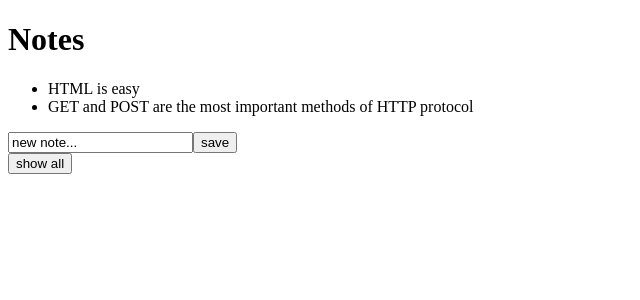
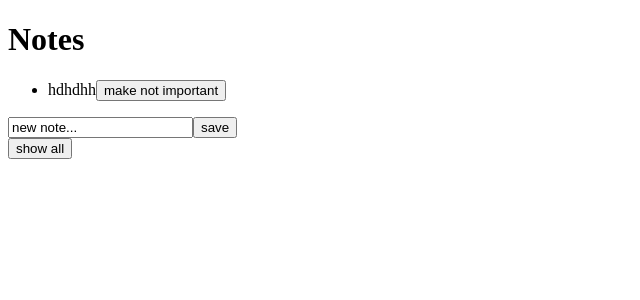
Before and after one commit to raohasham/notes, a React (Vite) app: page / in a window 1280 px wide. Shown: the top 300 px of the page, without its empty margins (0-640 px from the left). Built offline with nearby package versions, Linux system fonts and the light colour scheme; data requests are answered from the project's data file.

Commit message:
modular code

```diff
--- a/db.json
+++ b/db.json
@@ -3,7 +3,7 @@
     {
       "id": "1",
       "content": "HTML is easy",
-        "important": true
+      "important": false
     },
     {
       "id": "2",
@@ -13,7 +13,27 @@
     {
       "id": "3",
       "content": "GET and POST are the most important methods of HTTP protocol",
-        "important": true
+      "important": false
+    },
+    {
+      "id": "4",
+      "content": "new note...",
+      "important": false
+    },
+    {
+      "id": "5",
+      "content": "new note...",
+      "important": false
+    },
+    {
+      "content": "hdhdhh",
+      "important": true,
+      "id": "6"
+    },
+    {
+      "content": "new note...hdhefhhafhsbbsbkkwfkffhwswsjfuejkfnskfk",
+      "important": false,
+      "id": "7"
     }
   ]
 }
--- a/src/App.jsx
+++ b/src/App.jsx
@@ -1,6 +1,7 @@
 import { useState , useEffect } from 'react'
 import Note from "./components/note"
 import axios from 'axios'
+import notesServices from './services/notes'
 
 
 const App = () => {
@@ -8,13 +9,24 @@ const App = () => {
   const [newNote,setnewNote] = useState("new note...")
   const [showall, setshowall]=useState(false)
 
+  const toggleImportance=(id)=>{
+
+    const note= notes.find(n=>n.id===id);
+    const changedNote={...note,important:!note.important};
+
+   notesServices
+    .update(id,changedNote)
+    .then(res=>setnotes(notes.map(n=>n.id!==id ? n :res)))
+
+  }
+
 useEffect(()=>{
-  console.log('effect');
-  axios
-  .get('http://localhost:3001/notes')
+
+notesServices
+  .getAll()
   .then(res=>{
     console.log('promise fullfilled');
-    setnotes(res.data)
+    setnotes(res)
     console.log('render ',notes.length,"notes ");
 
   }
@@ -29,10 +41,15 @@ useEffect(()=>{
       important: Math.random() < 0.5,
       id: String(notes.length + 1),
     }
-    setnotes(notes.concat(noteObject))
-    setnewNote('')
+notesServices
+.create(noteObject)
+.then(returnedNote => {
+  setNotes(notes.concat(returnedNote))
+  setNewNote('')
+})
 
   }
+
  function handleChange(e){
 
   setnewNote(e.target.value)
@@ -45,10 +62,8 @@ useEffect(()=>{
     <div>
       <h1>Notes</h1>
       <ul>
-            {notesToShow.map( note => <Note key={note.id} note={note} />
-            )}
-
-
+            {notesToShow.map( note => <Note key={note.id} note={note}
+            toggleImportance={()=>{toggleImportance(note.id)}}/>)}
       </ul>
       <form onSubmit={addNote}>
         <input onChange={handleChange} value={newNote}/>
@@ -59,6 +74,8 @@ useEffect(()=>{
       </button>
     </div>
   )
+
 }
 
+
 export default App
--- a/src/components/note.jsx
+++ b/src/components/note.jsx
@@ -1,7 +1,13 @@
-const Note=({note})=>{
-    return(
-    <li>{note.content}</li>
-    )
-  }
+const Note = ({ note, toggleImportance }) => {
+  const label = note.important
+    ? 'make not important' : 'make important'
+
+  return (
+    <li>
+      {note.content}
+      <button onClick={toggleImportance}>{label}</button>
+    </li>
+  )
+}
 
   export default Note
--- /dev/null
+++ b/src/services/notes.js
@@ -0,0 +1,23 @@
+import axios from 'axios'
+const baseUrl = 'http://localhost:3001/notes'
+
+const getAll = () => {
+  const request = axios.get(baseUrl)
+  return request.then(response => response.data)
+}
+
+const create = newObject => {
+  const request = axios.post(baseUrl, newObject)
+  return request.then(response => response.data)
+}
+
+const update = (id, newObject) => {
+  const request = axios.put(`${baseUrl}/${id}`, newObject)
+  return request.then(response => response.data)
+}
+
+export default {
+  getAll: getAll,
+  create: create,
+  update: update
+}
```
Lines whose indentation alone changed are shown as unchanged.
